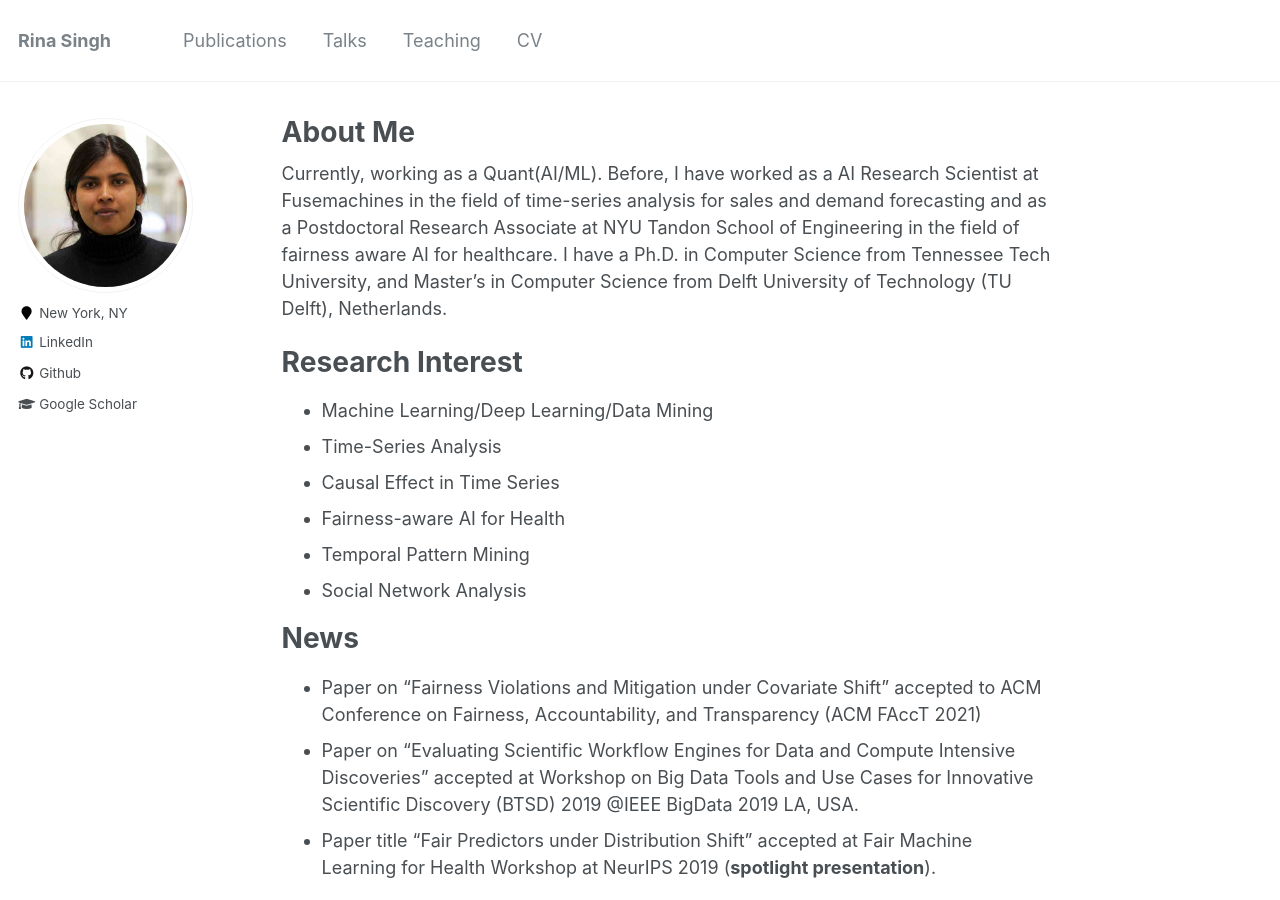
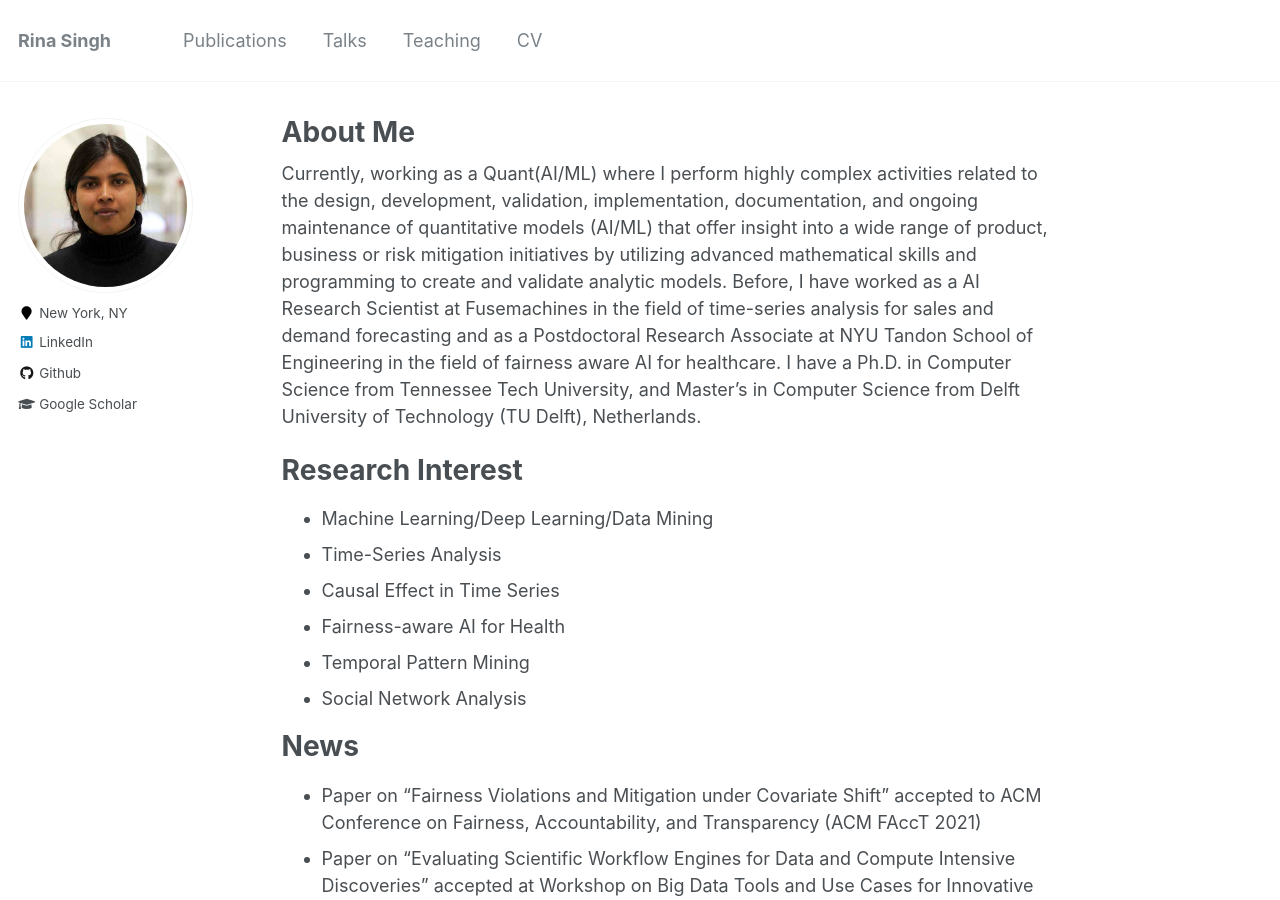
Before and after one commit to rsingh43/rsingh43.github.io, a Jekyll site: the page built from _pages/about.md, in a window 1280 px wide and 900 px high. Built offline with Jekyll 4.4.1, drawn with Linux system fonts in a browser that asks for light colours.

Commit message:
Update about.md

```diff
--- a/_pages/about.md
+++ b/_pages/about.md
@@ -7,7 +7,7 @@ redirect_from:
   - /about/
   - /about.html
 ---
-Currently, working as a Quant(AI/ML). Before, I have worked as a AI Research Scientist at Fusemachines in the field of time-series analysis for sales and demand forecasting and as a Postdoctoral Research Associate at NYU Tandon School of Engineering in the field of fairness aware AI for healthcare. I have a Ph.D. in Computer Science from Tennessee Tech University, and Master’s in Computer Science from Delft University of Technology (TU Delft), Netherlands.
+Currently, working as a Quant(AI/ML) where I perform highly complex activities related to the design, development, validation, implementation, documentation, and ongoing maintenance of quantitative models (AI/ML) that offer insight into a wide range of product, business or risk mitigation initiatives by utilizing advanced mathematical skills and programming to create and validate analytic models. Before, I have worked as a AI Research Scientist at Fusemachines in the field of time-series analysis for sales and demand forecasting and as a Postdoctoral Research Associate at NYU Tandon School of Engineering in the field of fairness aware AI for healthcare. I have a Ph.D. in Computer Science from Tennessee Tech University, and Master’s in Computer Science from Delft University of Technology (TU Delft), Netherlands.
 
 <!--Currently, I'm a Postdoctoral Research Associate at [NYU Tandon School of Engineering](https://engineering.nyu.edu/), under the supervision of [Prof. Rumi Chunara](https://rumichunara.github.io/). Before, I worked as a Research Assistant at Tennessee Tech University, under the supervision of [Prof. Doug Talbert](https://users.csc.tntech.edu/~dtalbert/). I have a Ph.D. in Computer Science from Tennessee Tech University, Master’s in Computer Science from Delft University of Technology (TU Delft), Netherlands, and a B.E. in Software Engineering from Nepal College of Information Technology.-->
 
```
